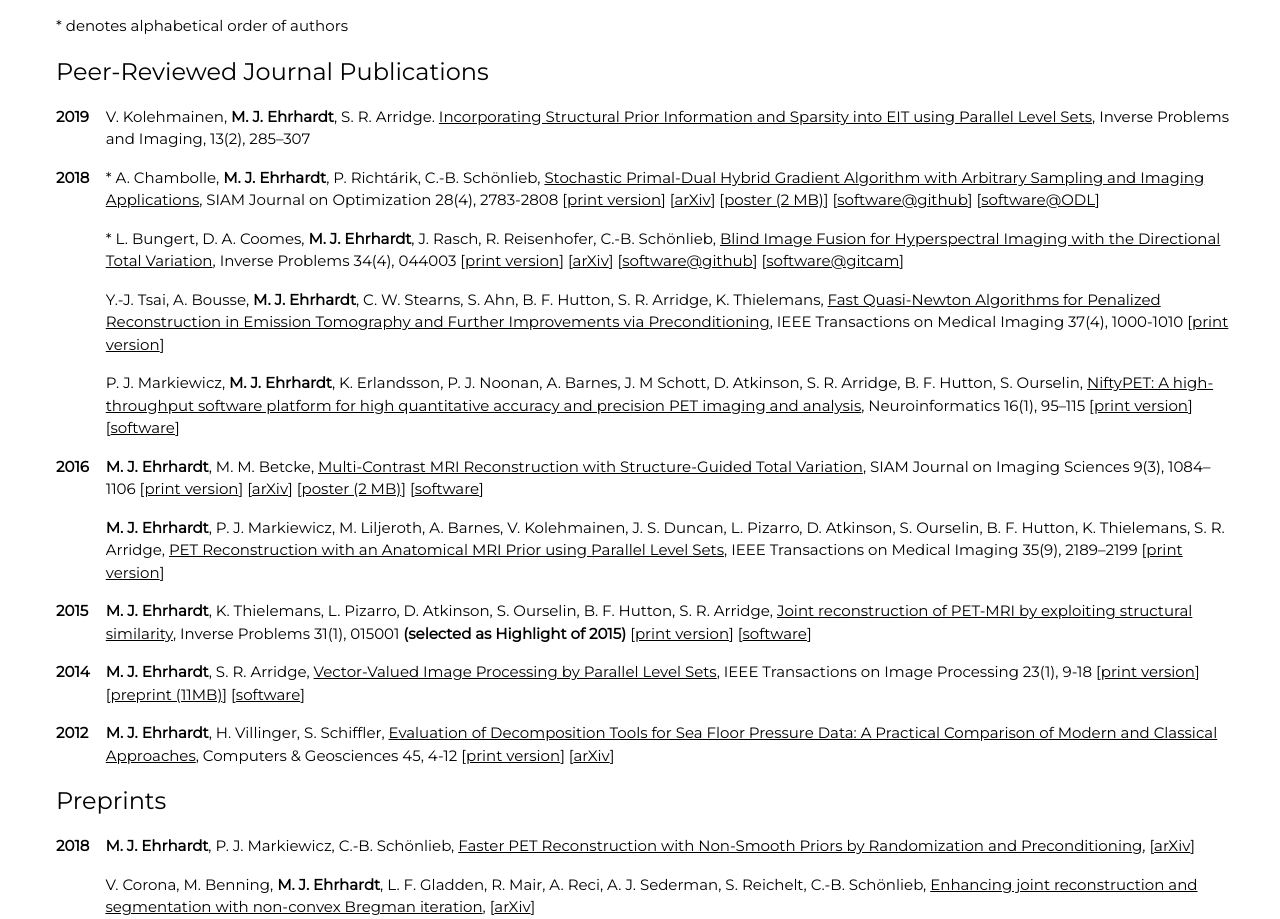
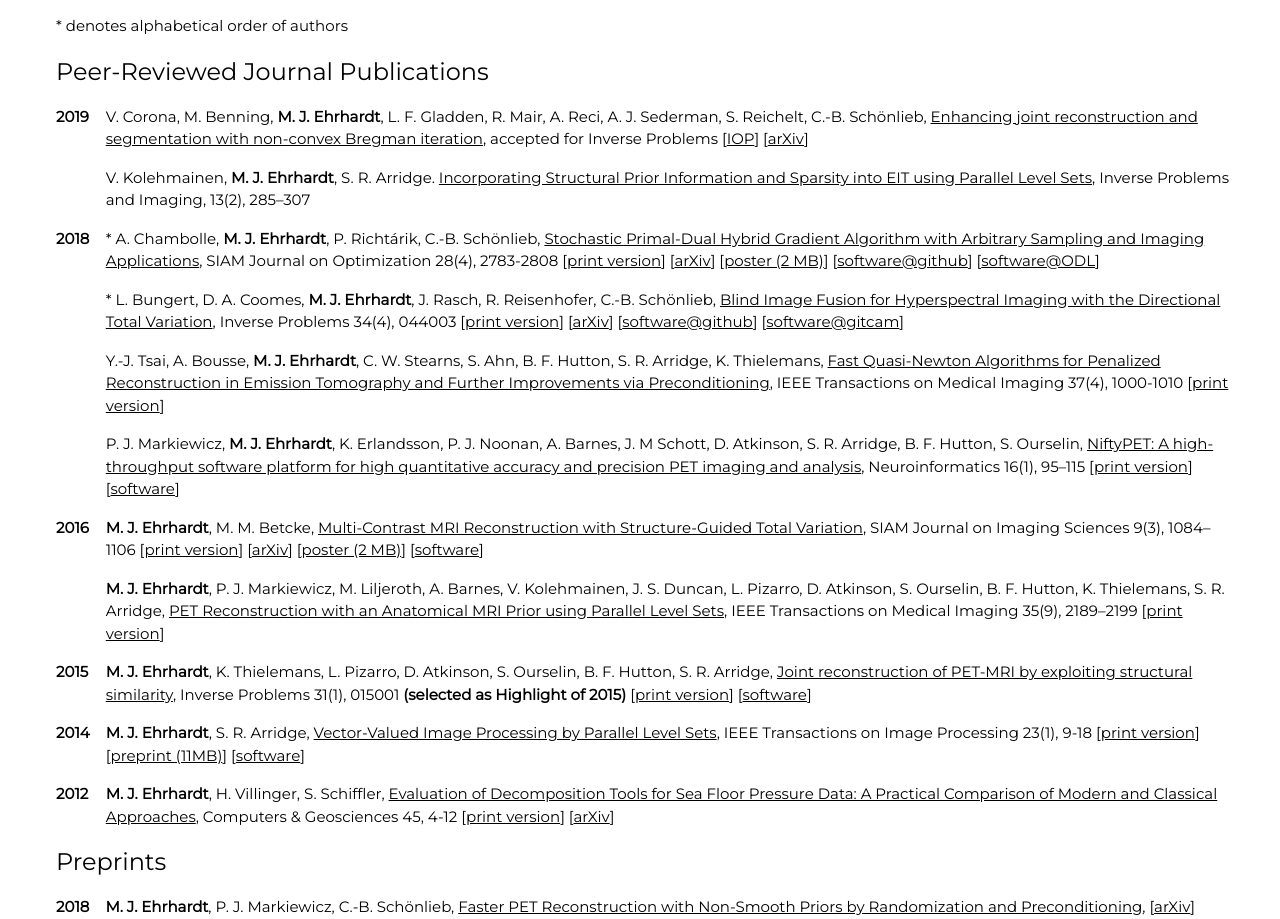
Before and after one commit to mehrhardt/mehrhardt.github.io, a plain HTML site: page research.html in a window 1280 px wide. Shown: the part 213-1132 px from the top of the page. Drawn offline with nearby package versions, Linux system fonts and the light colour scheme.

Commit message:
LIT: veronicas paper got accepted

```diff
--- a/research.html
+++ b/research.html
@@ -73,7 +73,11 @@ body,h1,h2,h3,h4,h5,h6,.w3-wide {font-family: "Montserrat", sans-serif;}
 
 <div class="w3-padding w3-xlarge w3-left w3-button my-accordion">Peer-Reviewed Journal Publications</div>
   <div><table class="w3-table">
-    <tr><th style="width:50px">2019</th><td> V. Kolehmainen, <b>M. J. Ehrhardt</b>, S. R. Arridge. <a href="http://aimsciences.org/article/doi/10.3934/ipi.2019015">Incorporating Structural Prior Information and Sparsity into EIT using Parallel Level Sets</a>, Inverse Problems and Imaging, 13(2), 285–307</td></tr>
+
+    <tr><th style="width:50px">2019</th><td>V. Corona, M. Benning, <b>M. J. Ehrhardt</b>, L. F. Gladden, R. Mair, A. Reci, A. J. Sederman, S. Reichelt, C.-B. Schönlieb, <a href="https://iopscience.iop.org/article/10.1088/1361-6420/ab0b77/meta">
+Enhancing joint reconstruction and segmentation with non-convex Bregman iteration</a>, accepted for Inverse Problems [<a href="https://iopscience.iop.org/article/10.1088/1361-6420/ab0b77/meta">IOP</a>] [<a href="https://arxiv.org/abs/1807.01660">arXiv</a>]</td></tr>
+
+    <tr><th></th><td> V. Kolehmainen, <b>M. J. Ehrhardt</b>, S. R. Arridge. <a href="http://aimsciences.org/article/doi/10.3934/ipi.2019015">Incorporating Structural Prior Information and Sparsity into EIT using Parallel Level Sets</a>, Inverse Problems and Imaging, 13(2), 285–307</td></tr>
 
     <tr><th>2018</th><td>* A. Chambolle, <b>M. J. Ehrhardt</b>, P. Richt&aacute;rik, C.-B. Sch&ouml;nlieb, <a href="https://epubs.siam.org/doi/abs/10.1137/17M1134834">Stochastic Primal-Dual Hybrid Gradient Algorithm with Arbitrary Sampling and Imaging Applications</a>, SIAM Journal on Optimization 28(4), 2783-2808 [<a href="[https://epubs.siam.org/doi/abs/10.1137/17M1134834">print version</a>] [<a href="https://arxiv.org/abs/1706.04957">arXiv</a>] [<a href="data/20170830_Ehrhardt.pdf">poster (2 MB)</a>] [<a href="https://github.com/mehrhardt/spdhg">software@github</a>] [<a href="https://github.com/odlgroup/odl/tree/master/odl/contrib/solvers/spdhg">software@ODL</a>]</td></tr>
 
@@ -99,9 +103,6 @@ body,h1,h2,h3,h4,h5,h6,.w3-wide {font-family: "Montserrat", sans-serif;}
 <div class="w3-padding w3-xlarge w3-left w3-button my-accordion">Preprints</div>
   <div><table class="w3-table">
     <tr><th style="width:50px">2018</th><td><b>M. J. Ehrhardt</b>, P. J. Markiewicz, C.-B. Schönlieb, <a href="https://arxiv.org/abs/1808.07150">Faster PET Reconstruction with Non-Smooth Priors by Randomization and Preconditioning</a>, [<a href="https://arxiv.org/abs/1808.07150">arXiv</a>]</td></tr>
-
-    <tr><th></th><td>V. Corona, M. Benning, <b>M. J. Ehrhardt</b>, L. F. Gladden, R. Mair, A. Reci, A. J. Sederman, S. Reichelt, C.-B. Schönlieb, <a href="https://arxiv.org/abs/1807.01660">
-Enhancing joint reconstruction and segmentation with non-convex Bregman iteration</a>, [<a href="https://arxiv.org/abs/1807.01660">arXiv</a>]</td></tr>
 
     <tr><th></th><td>* <b>M. J. Ehrhardt</b>, E. S. Riis, T. Ringholm, C.-B. Schönlieb, <a href="https://arxiv.org/abs/1805.06444">A geometric integration approach to smooth optimisation: Foundations of the discrete gradient method</a>, [<a href="https://arxiv.org/abs/1805.06444">arXiv</a>]</td></tr>
 
```
Also changed, not shown: index.html (+5 -2 lines).
